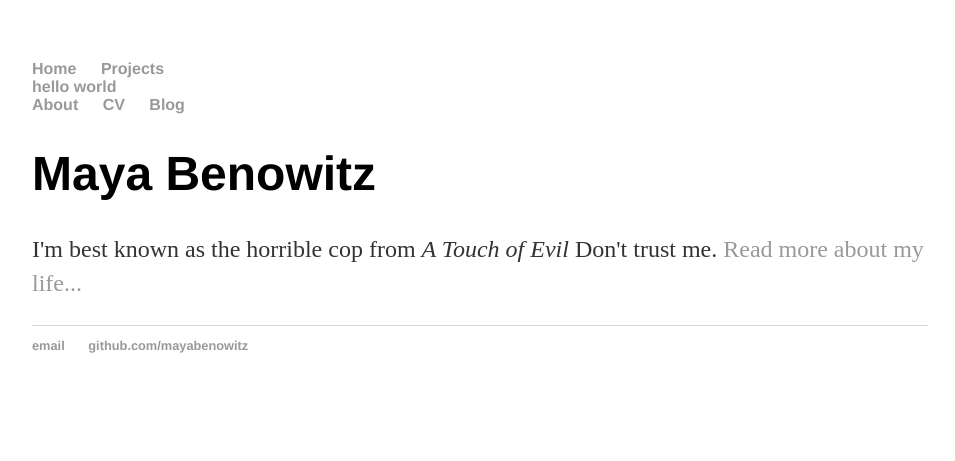
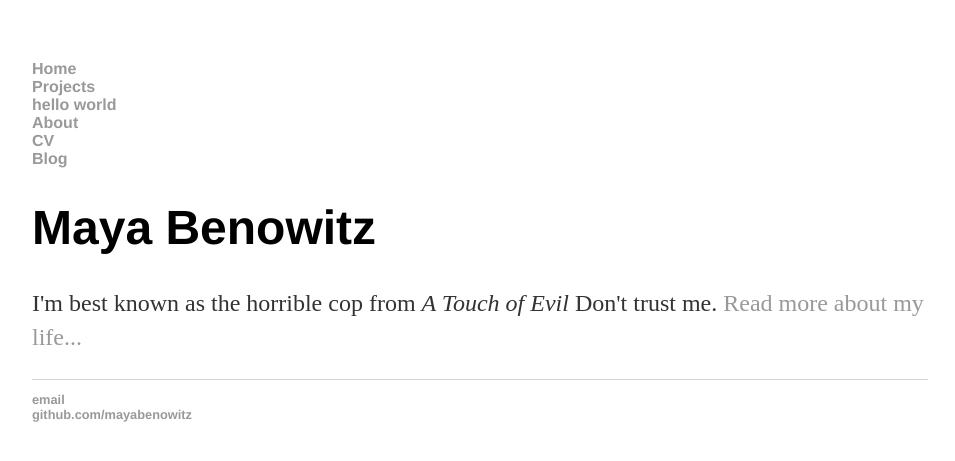
Before and after one commit to mayabenowitz/mayabenowitz.github.io, a Jekyll site: the page built from index.html, in a window 1280 px wide. Shown: the top 461 px of the page, without its empty margins (160-1115 px from the left). Built offline with Jekyll 4.4.1, drawn with Linux system fonts in a browser that asks for light colours.

Commit message:
Update main.css

```diff
--- a/css/main.css
+++ b/css/main.css
@@ -9,7 +9,7 @@ nav ul, footer ul {
     font-weight: bold;
 }
 nav ul li, footer ul li {
-    display: inline;
+    display: block;
     margin-right: 20px;
 }
 a {
@@ -41,34 +41,3 @@ ul.posts {
 ul.posts li {
     list-style: none;
 }
-
-li {
- display: block;
- transition-duration: 0.5s;
-}
-
-li:hover {
-  cursor: pointer;
-}
-
-ul li ul {
-  visibility: hidden;
-  opacity: 0;
-  position: absolute;
-  transition: all 0.5s ease;
-  margin-top: 1rem;
-  left: 0;
-  display: none;
-}
-
-ul li:hover > ul,
-ul li ul:hover {
-  visibility: visible;
-  opacity: 1;
-  display: block;
-}
-
-ul li ul li {
-  clear: both;
-  width: 100%;
-}
```
